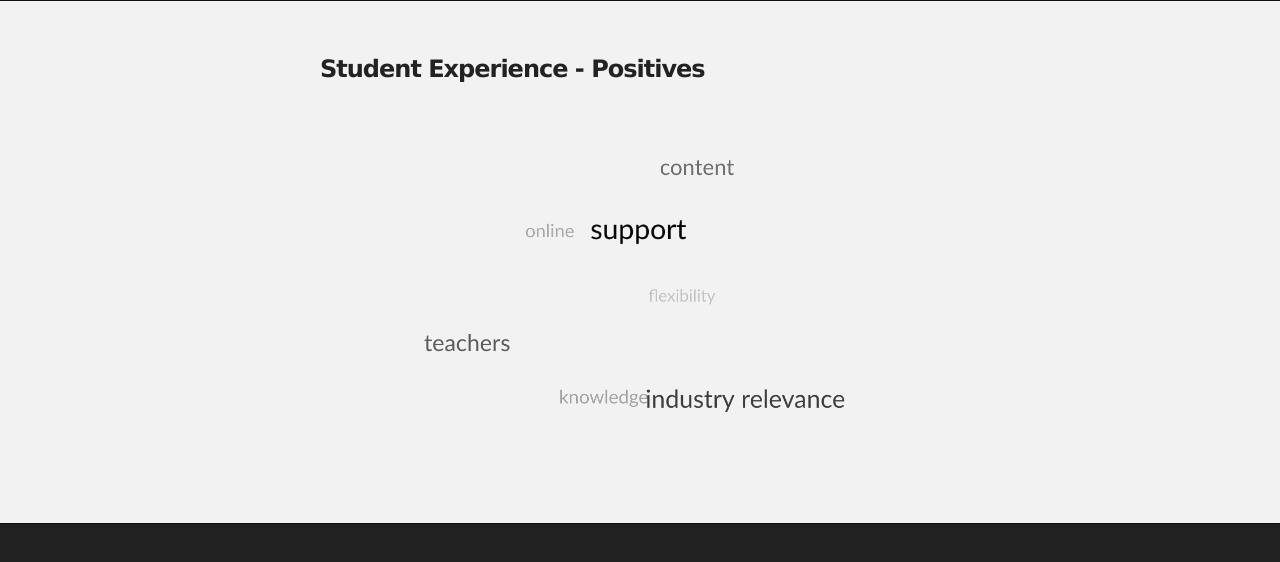
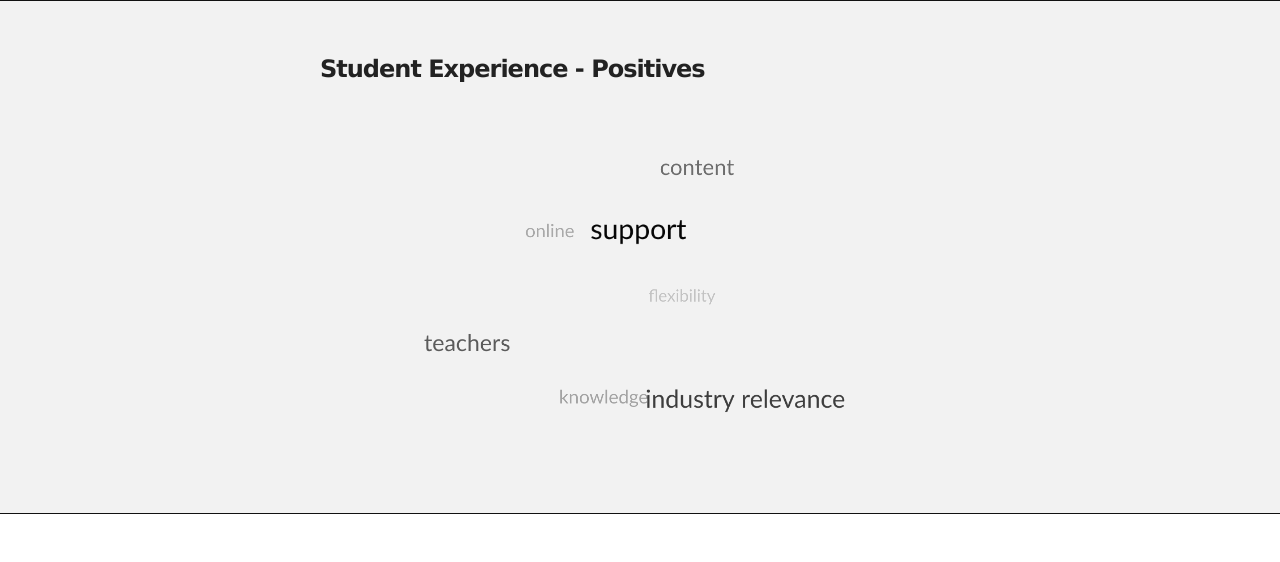
Before and after one commit to 696d656b/696d656b.github.io, a plain HTML site: page index.html in a window 1280 px wide. Drawn offline with Linux system fonts and the light colour scheme.

Commit message:
Update stylesheet.css

```diff
--- a/stylesheets/stylesheet.css
+++ b/stylesheets/stylesheet.css
@@ -51,7 +51,7 @@ Theme Styles
 body {
   box-sizing: border-box;
   color:#373737;
-  background: #212121;
+  background: #ffffff;
   font-size: 16px;
   font-family: 'Myriad Pro', Calibri, Helvetica, Arial, sans-serif;
   line-height: 1.5;
@@ -265,7 +265,7 @@ Full-Width Styles
 .inner {
   position: relative;
   max-width: 640px;
-  padding: 20px 10px;
+  padding: 10px 10px;
   margin: 0 auto;
 }
 
```
